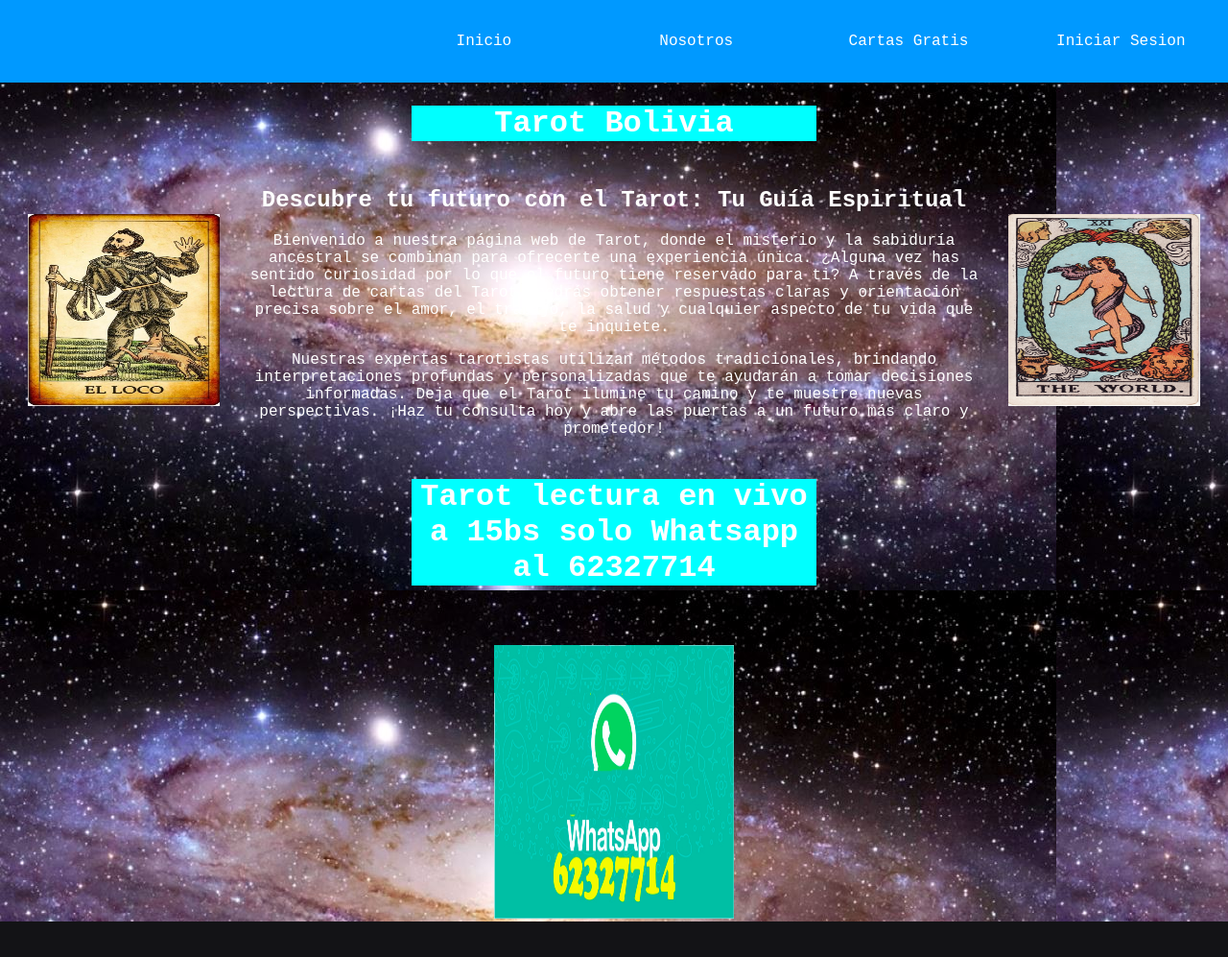
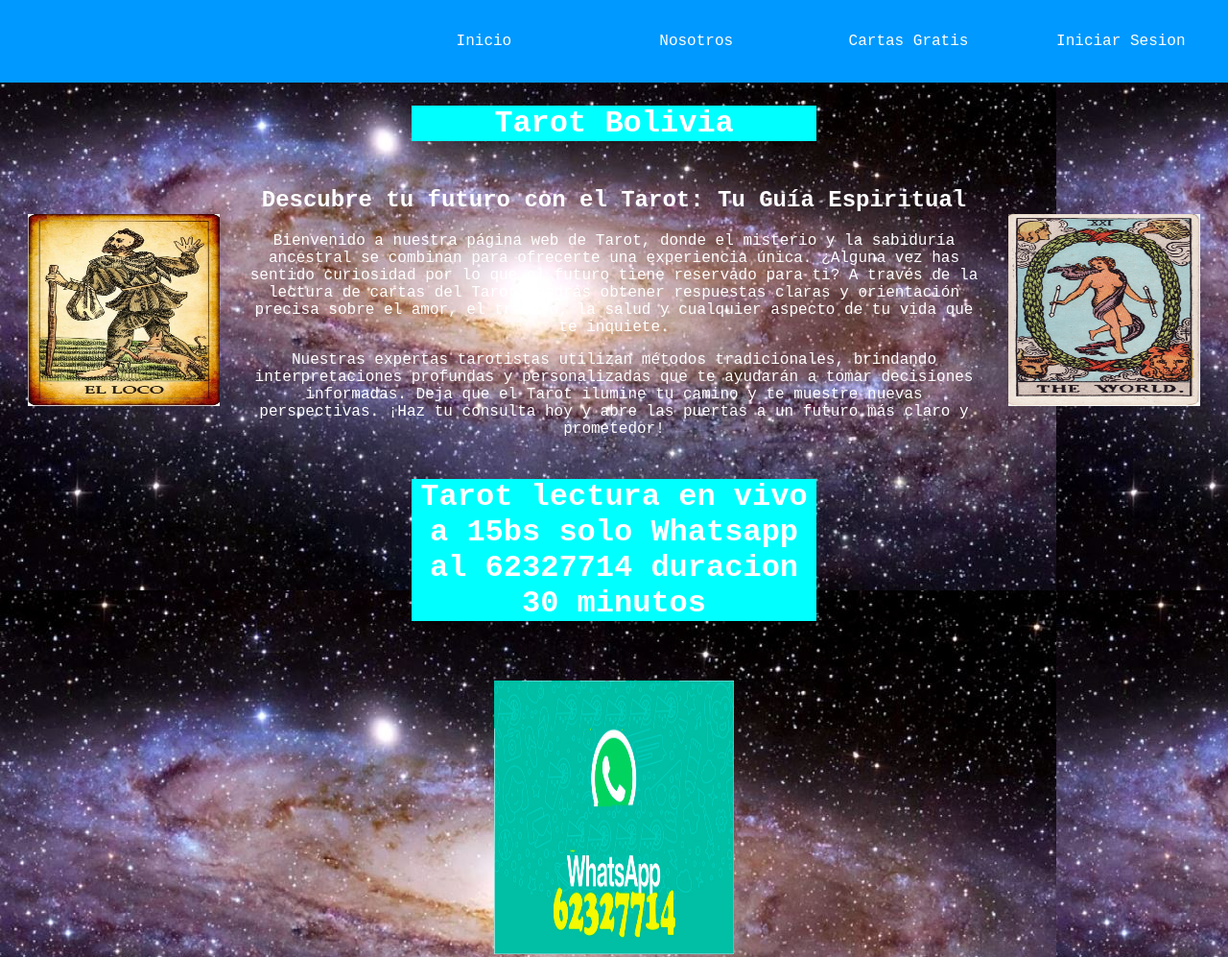
Before and after one commit to fezgugel/tarotbolivia, a plain HTML site: page index.html in a window 1280 px wide. Shown: the whole page at 96% size. Before the commit the page ends 960 px from the top, so only its background shows below. Drawn offline with nearby package versions, Linux system fonts and the light colour scheme.

Commit message:
5 commit

```diff
--- a/index.html
+++ b/index.html
@@ -55,7 +55,7 @@
 <table width="100%">
   <tr>
 <td width="20%" align="center"></td>
-<td width="20%" align="center"><h1>Tarot lectura en vivo a 15bs solo Whatsapp al 62327714</h1></td>
+<td width="20%" align="center"><h1>Tarot lectura en vivo a 15bs solo Whatsapp al 62327714 duracion 30 minutos</h1></td>
 <td width="20%" align="center"></td>
 </tr>
 </table>
```
